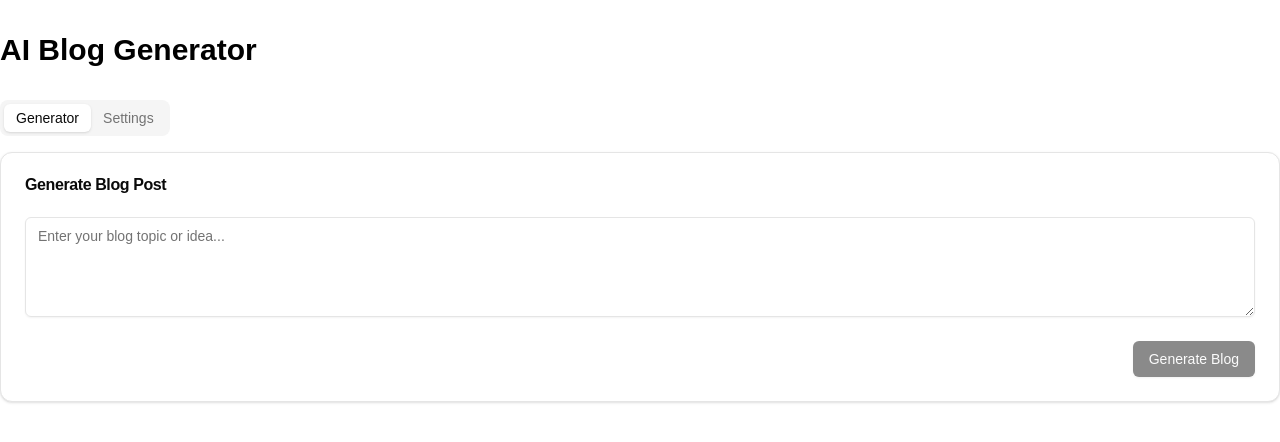
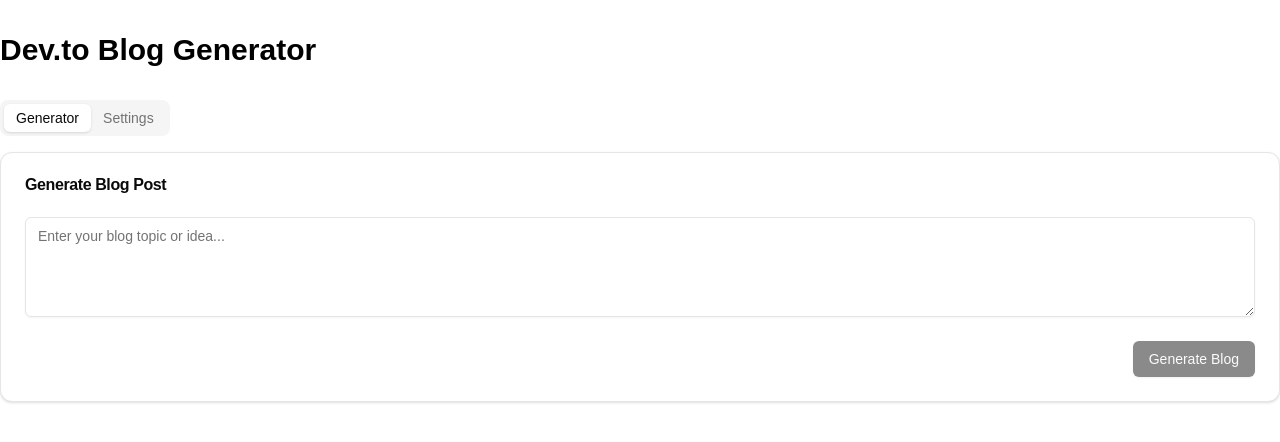
Before and after one commit to 10234567Z/Bloggen, a Next.js app: page / in a window 1280 px wide. Shown: the top 442 px of the page. Built offline with nearby package versions, Linux system fonts and the light colour scheme.

Commit message:
Change the home page title

```diff
--- a/app/page.tsx
+++ b/app/page.tsx
@@ -7,7 +7,7 @@ export default function Page() {
   return (
     <div className="container mx-auto py-8">
       <Toaster />
-      <h1 className="text-3xl font-bold mb-8">AI Blog Generator</h1>
+      <h1 className="text-3xl font-bold mb-8">Dev.to Blog Generator</h1>
 
       <Tabs defaultValue="generator" className="space-y-4">
         <TabsList>
```
